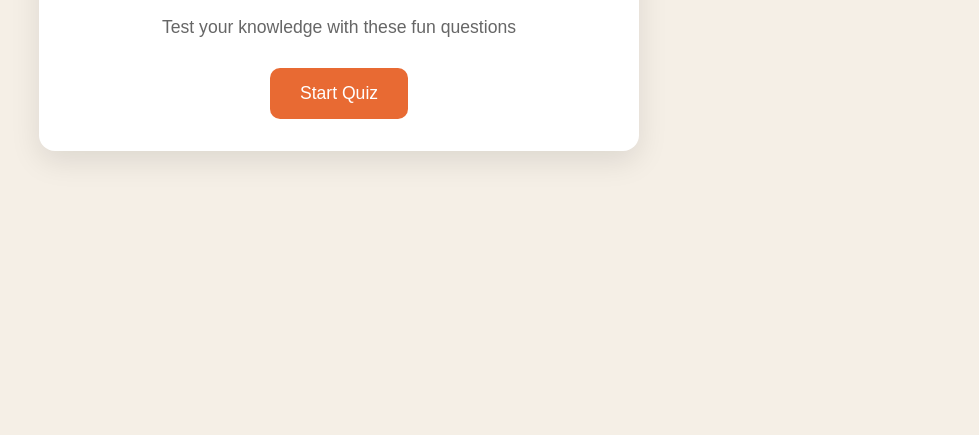
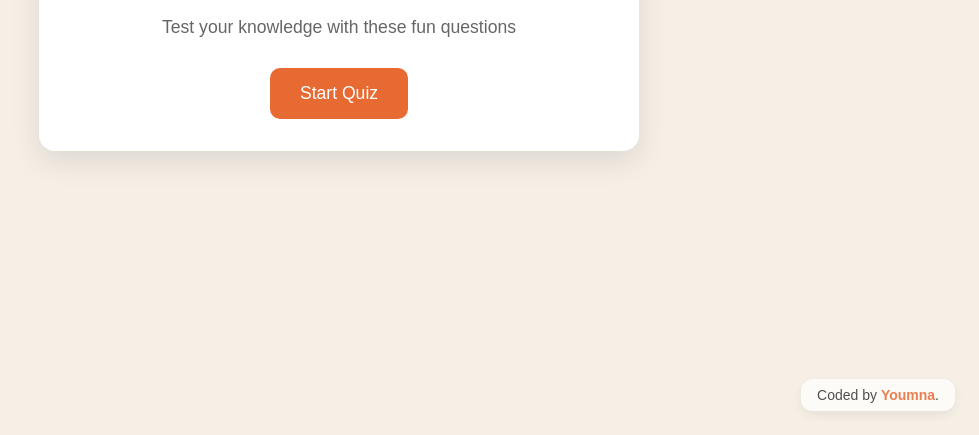
Before and after one commit to yoyoooz/quiz-game, a plain HTML site: page index.html in a window 1280 px wide. Shown: the part 365-800 px from the top of the page, without its empty margins (301-1280 px from the left). Drawn offline with Linux system fonts and the light colour scheme.

Commit message:
Fixed attribution

```diff
--- a/index.html
+++ b/index.html
@@ -27,7 +27,7 @@
         </div>
 
         <div id="answers-container" class="answers-container">
-          <!-- Answer buttons will be insterted here from our js code later at some point -->
+          <!-- Answer buttons will be insterted here from the js code later at some point -->
         </div>
 
         <div class="progress-bar">
@@ -46,6 +46,11 @@
       </div>
     </div>
 
+    <div class="attribution">
+        Coded by
+        <a href="https://github.com/yoyoooz" target="_blank" rel="noopener noreferrer">Youmna</a>.
+    </div>
+
     <script src="script.js"></script>
   </body>
 </html>
--- a/style.css
+++ b/style.css
@@ -1,5 +1,3 @@
-/* Basic Reset */
-
 * {
   margin: 0;
   padding: 0;
@@ -160,9 +158,8 @@ button:hover {
   background-color: #d45b28;
 }
 
-/* RESPONSIVE DESIGN */
+
 @media (max-width: 500px) {
-  /* when we hit 500px and below, implement the styles below */
 
   .screen {
     padding: 1rem;
@@ -185,3 +182,31 @@ button:hover {
     font-size: 1rem;
   }
 }
+
+.attribution {
+  position: fixed;
+  bottom: 24px;
+  right: 24px;
+  background: rgba(255, 255, 255, 0.85);
+  color: #333;
+  padding: 8px 16px;
+  border-radius: 12px;
+  font-size: 0.875rem;
+  box-shadow: 0 4px 12px rgba(0, 0, 0, 0.08);
+  opacity: 0.85;
+  transition: all 0.3s ease;
+}
+
+.attribution:hover {
+  opacity: 1;
+  transform: translateY(-2px);
+}
+
+.attribution a {
+  all: unset;
+  color: #e86a33;
+  font-weight: 600;
+  cursor: pointer;
+  text-decoration: none;
+  transition: color 0.3s ease;
+}
```
